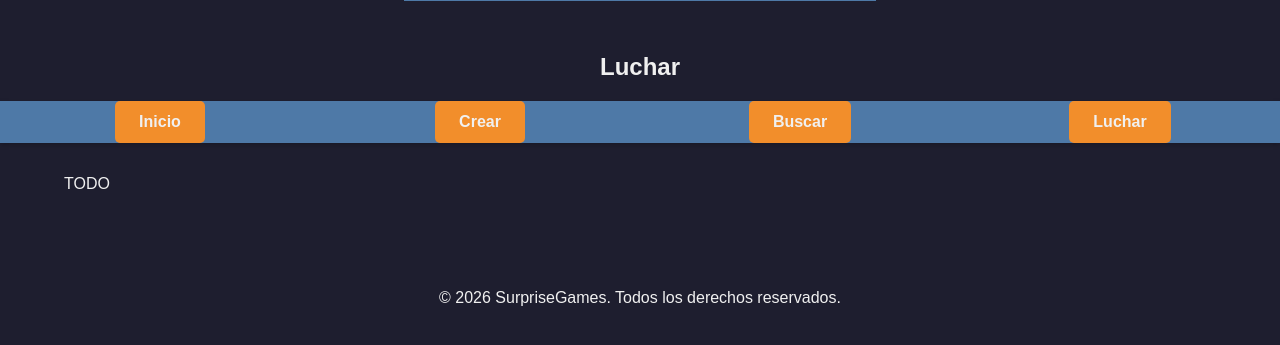
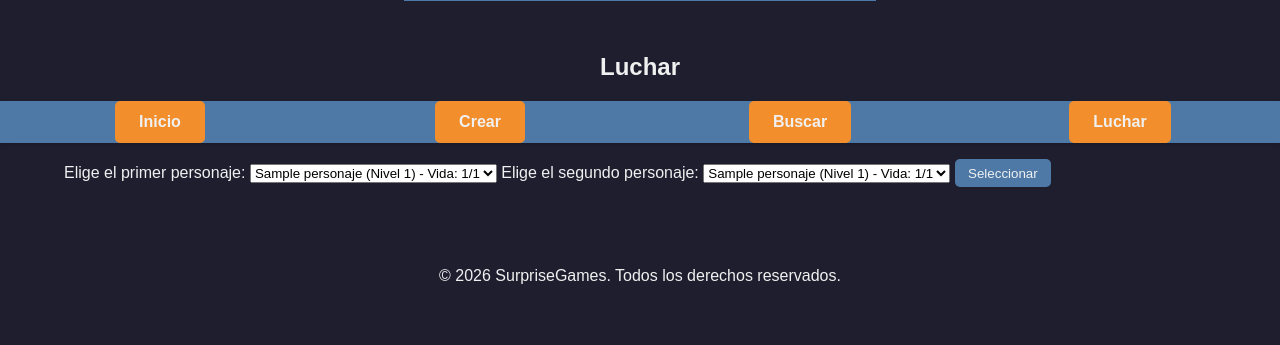
Before and after one commit to marlopia/Academia_de_Heroes, a Django app: page /luchar/ in a window 1280 px wide. Shown: the part 274-619 px from the top of the page. Run offline with Django 5.2, Linux system fonts and the light colour scheme; tables that the repository leaves empty hold one stand-in row (values such as "Sample post").

Commit message:
selector de personajas básico en luchar

```diff
--- a/app/templates/luchar.html
+++ b/app/templates/luchar.html
@@ -5,5 +5,30 @@
 {% endblock %}
 
 {% block content %}
-<p>TODO</p>
+<form method="post">
+    {% csrf_token %}
+    <label for="personaje1">Elige el primer personaje:</label>
+    <select name="personaje1" id="personaje1">
+        {% for p in personajes %}
+            <option value="{{ p.id }}">{{ p }}</option>
+        {% endfor %}
+    </select>
+
+    <label for="personaje2">Elige el segundo personaje:</label>
+    <select name="personaje2" id="personaje2">
+        {% for p in personajes %}
+            <option value="{{ p.id }}">{{ p }}</option>
+        {% endfor %}
+    </select>
+
+    <button type="submit">Seleccionar</button>
+</form>
+
+{% if seleccionado1 %}
+    <p>Personaje seleccionado 1: {{ seleccionado1 }}</p>
+{% endif %}
+
+{% if seleccionado2 %}
+    <p>Personaje seleccionado 2: {{ seleccionado2 }}</p>
+{% endif %}
 {% endblock %}
--- a/app/views.py
+++ b/app/views.py
@@ -37,7 +37,26 @@ def buscar(request):
 
 
 def luchar(request):
-    return render(request, "luchar.html")
+    personajes = Personaje.objects.all()
+
+    if request.method == "POST":
+        personaje_id1 = request.POST.get("personaje1")
+        personaje1 = Personaje.objects.get(id=personaje_id1)
+
+        personaje_id2 = request.POST.get("personaje2")
+        personaje2 = Personaje.objects.get(id=personaje_id2)
+
+        return render(
+            request,
+            "luchar.html",
+            {
+                "personajes": personajes,
+                "seleccionado1": personaje1,
+                "seleccionado2": personaje2,
+            },
+        )
+
+    return render(request, "luchar.html", {"personajes": personajes})
 
 
 def info_personaje(request, id):
```
